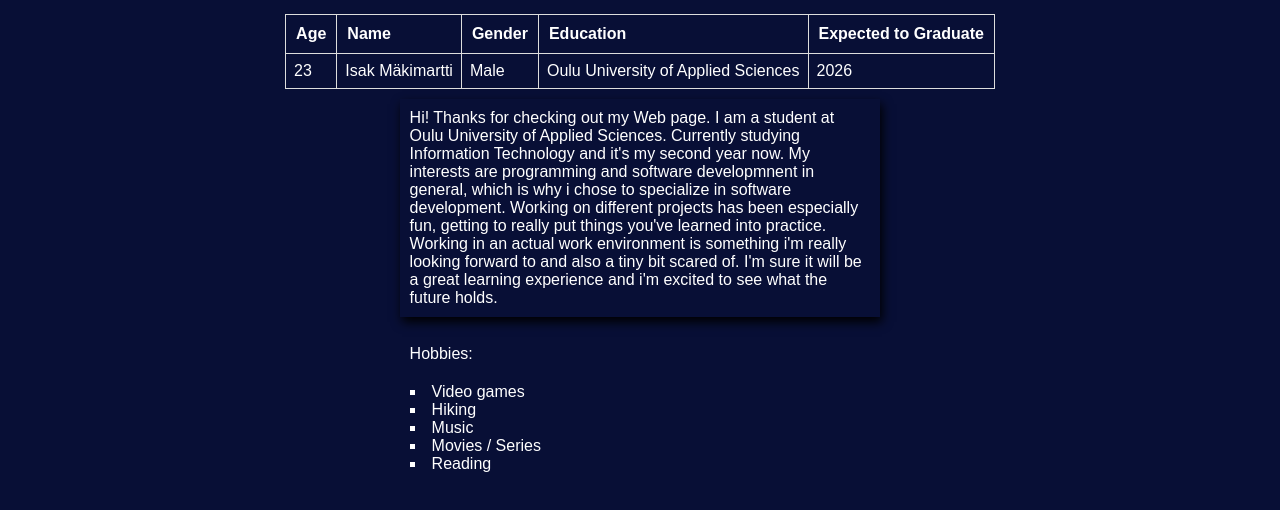
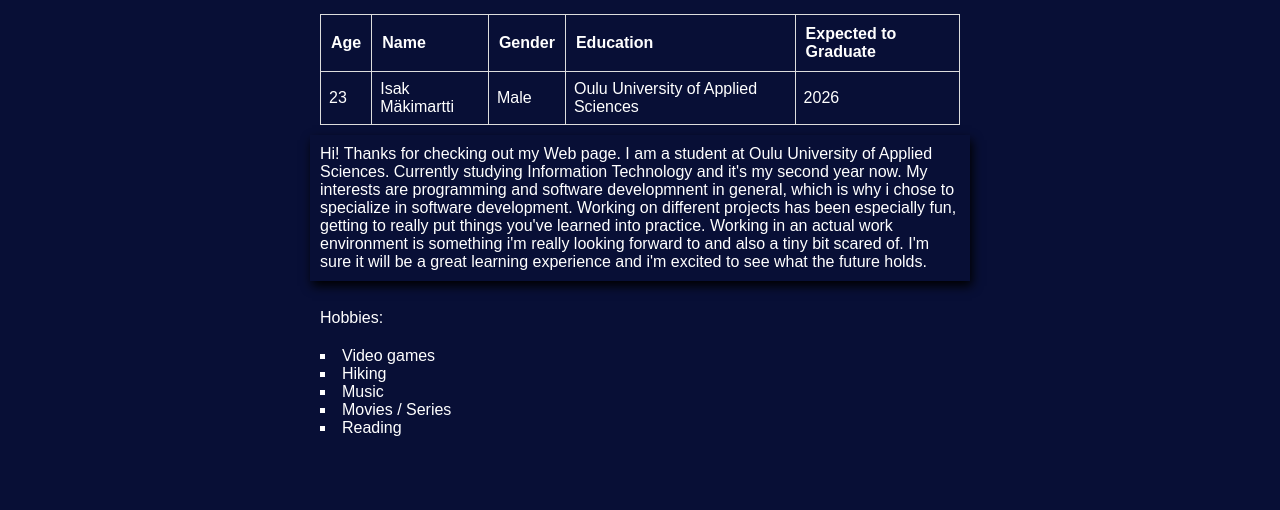
Before and after one commit to IsakMakimartti/webbisovellusprojekti, a plain HTML site: page about.html in a window 1280 px wide. Shown: the part 60-570 px from the top of the page. Drawn offline with Linux system fonts and the light colour scheme.

Commit message:
update 0.19
Fixed about page scaling

```diff
--- a/css/style.css
+++ b/css/style.css
@@ -76,7 +76,7 @@ p.infoText {
     margin-top: 10px;
     padding: 10px;
     text-align: left;
-    width: 36%;
+    width: 50%;
     box-shadow: 2px 5px 10px rgba(0, 0, 0, 1.5);
 }
 
@@ -86,7 +86,7 @@ p.hobbies {
     margin: auto;
     padding: 10px;
     text-align: left;
-    width: 36%;
+    width: 50%;
     /*box-shadow: 2px 5px 10px rgba(0, 0, 0, 1.5);*/
 }
 
@@ -95,7 +95,7 @@ ul.hobbies {
     margin: auto;
     padding: 10px;
     text-align: left;
-    width: 36%;
+    width: 50%;
     /*box-shadow: 2px 5px 10px rgba(0, 0, 0, 1.5);*/
     list-style-type: square;
     list-style-position: inside;
@@ -251,7 +251,7 @@ button.submit {
 /* Apply some basic styles to the table */
 .info {
     border-collapse: collapse;
-    width: auto;
+    width: 50%;
     font-family: Arial, Helvetica, sans-serif;
     margin: auto;
   }
```
